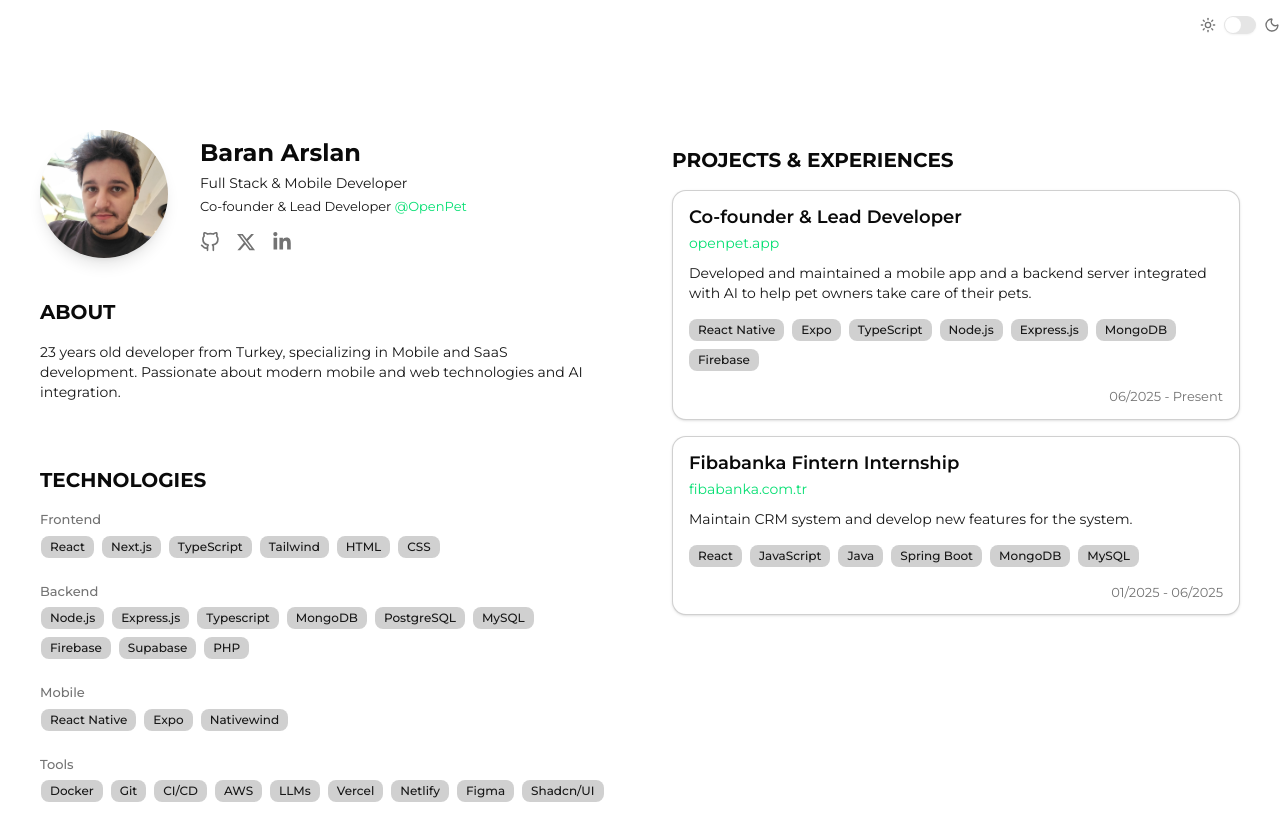
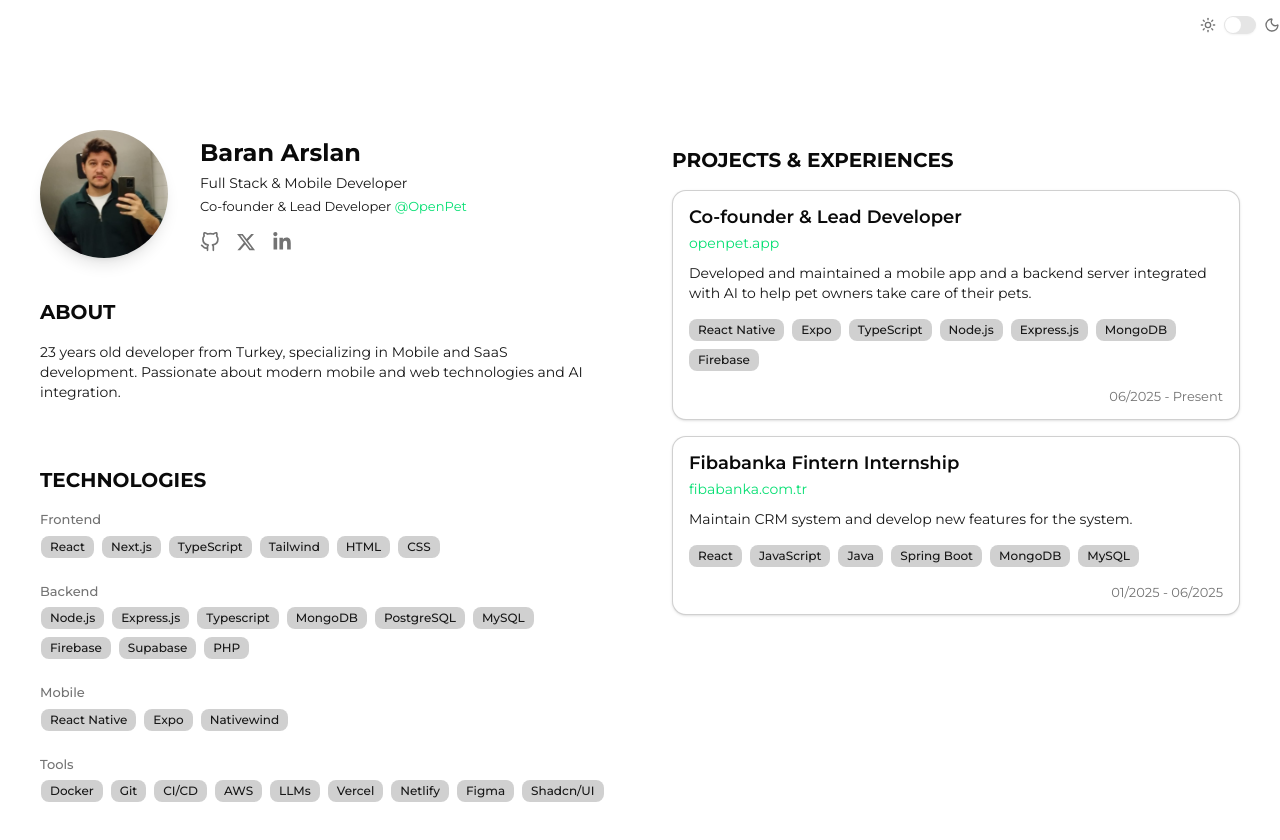
Before and after one commit to thebarslan/baran, a Next.js app: page / in a window 1280 px wide. Shown: the top 840 px of the page. Built offline with nearby package versions, Linux system fonts and the light colour scheme.

Commit message:
Profile picture changed

```diff
--- a/components/Profile.tsx
+++ b/components/Profile.tsx
@@ -1,5 +1,5 @@
 import React from "react";
-import ProfieImage from "@/assets/images/baran.jpg";
+import ProfieImage from "@/assets/images/baran.jpeg";
 import Image from "next/image";
 import { FiGithub } from "react-icons/fi";
 import { FaXTwitter, FaLinkedinIn } from "react-icons/fa6";
@@ -11,8 +11,8 @@ const Profile = () => {
             <Image
                src={ProfieImage}
                alt="Profile"
-               width={128}
-               height={128}
+               width={1000}
+               height={1000}
                className="rounded-full lg:h-32 lg:w-32 w-24 h-24 shadow-lg object-cover shrink-0"
             />
          </div>
```
Also changed, not shown: assets/images/baran.jpeg (added), assets/images/baran.jpg (deleted).
